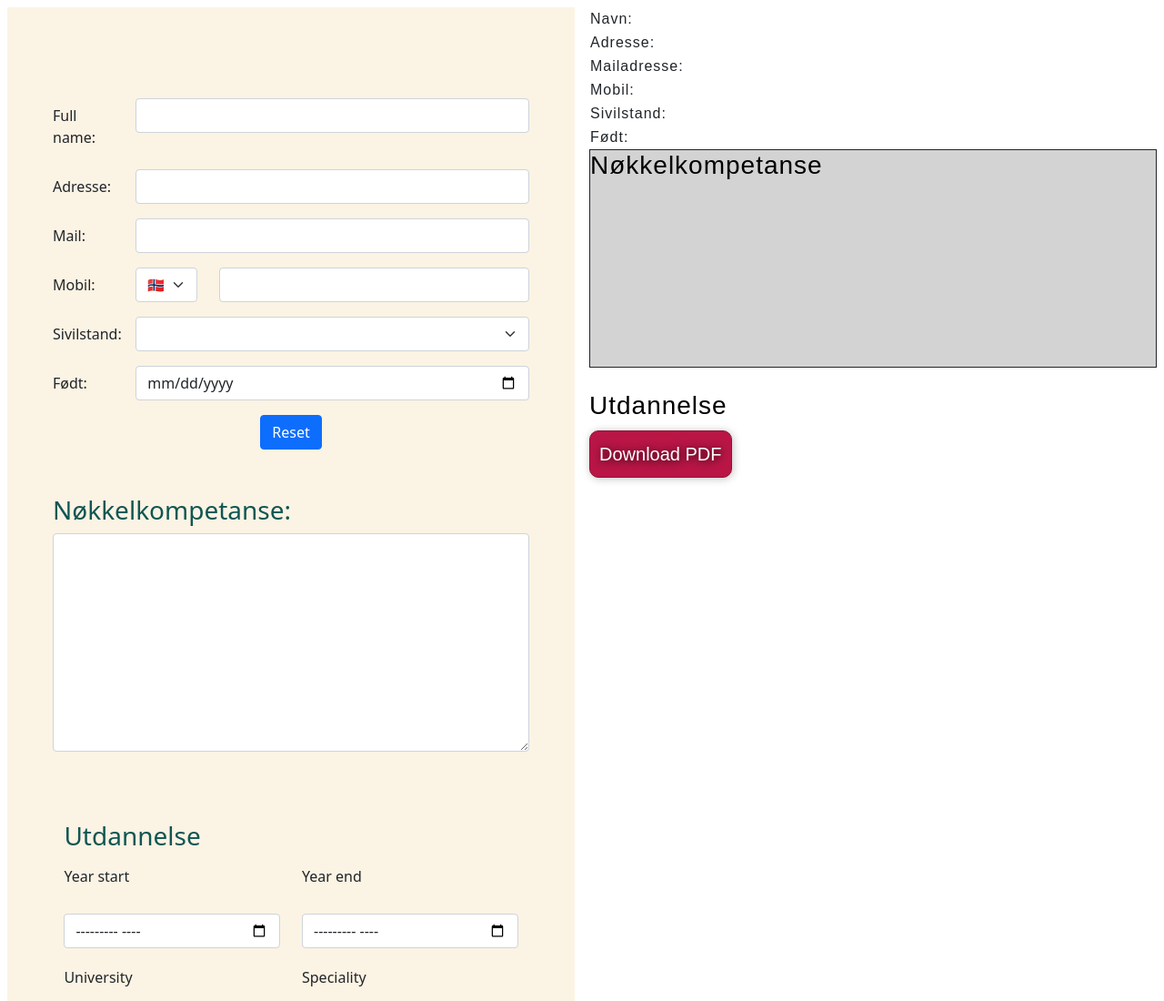
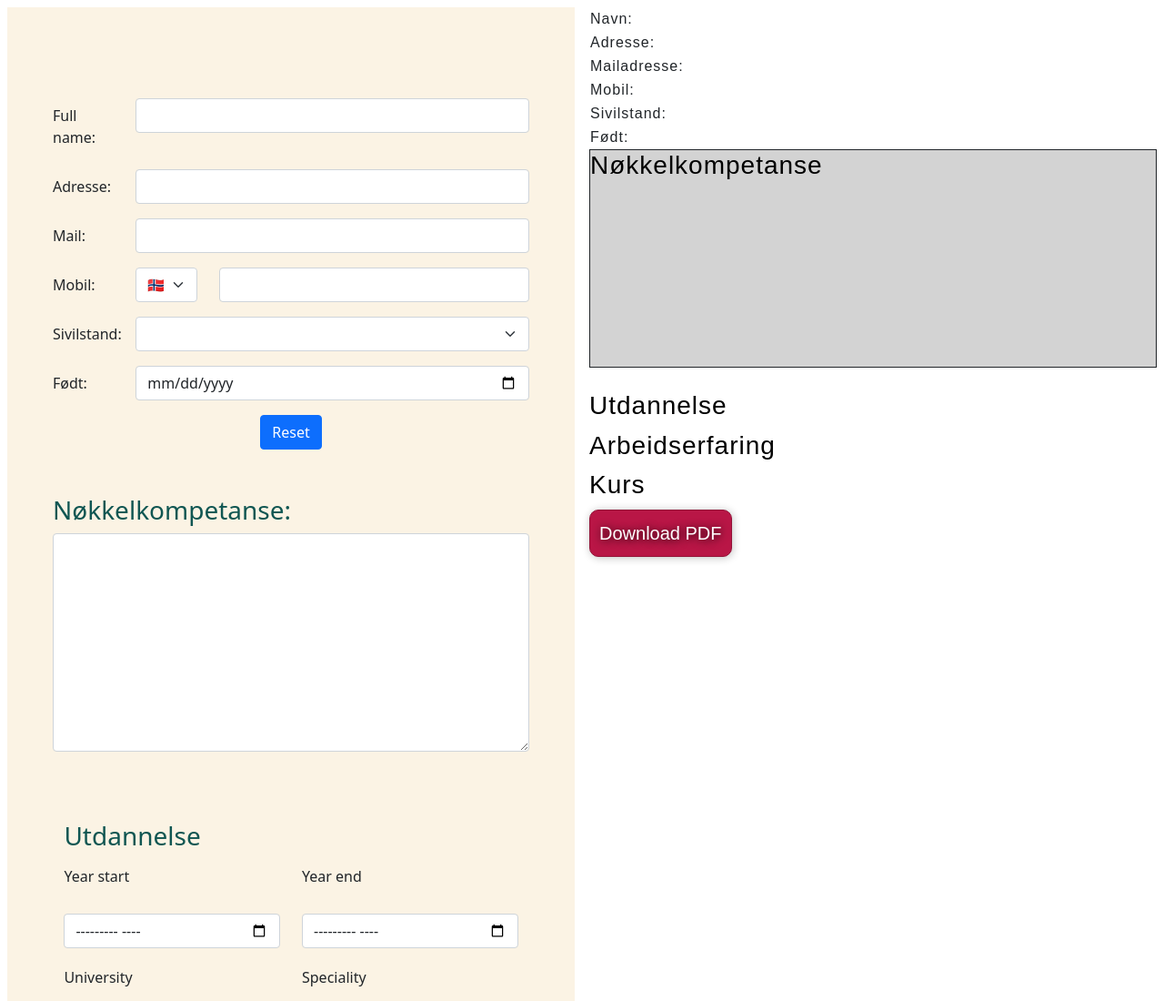
Before and after one commit to Rolf85no/interaktivCV, a Flask app: page / in a window 1280 px wide. Shown: the top 1100 px of the page at 91% size. Run offline with Flask 2, Linux system fonts and the light colour scheme; some libraries are stand-ins or nearby versions.

Commit message:
Add files via upload
Gjør sånn at bare den nederste knappen synes når det legges til linjer. Få implementert andre opplysninger og jobb med layout.

```diff
--- a/static/main.js
+++ b/static/main.js
@@ -1,10 +1,14 @@
 // Har ikke fått en måte å endre onkeyup og onchange verdier etterhvert som jeg legger til rader.
 
-function copyText(textForm, textCv){
+function copyText(textForm){
+    var textCvName = 'cv' + textForm.id;
+    textCv = document.getElementById(textCvName);
     textCv.innerHTML = textForm.value.trim();
 }
 
-function copyYear(dateStart, dateEnd, dateCv){
+function copyYear(dateStart, dateEnd){
+    var textCvName = 'cv' + dateStart.id;
+    dateCv = document.getElementById(textCvName);
     dateEnd.min = dateStart.value;
     dateCv.innerHTML = dateStart.value + " - " + dateEnd.value;
 }
@@ -19,17 +23,25 @@ function reset(formData){
 
 var i = 0;
 
-function addLine(firstRow, cvFirstRow){
+function addLine(firstRow){
+    /*document.getElementById('myTable').rows.namedItem('cvutdanning_row')*/
     i++;
     var x,y;
+    var textCvName = 'cv' + firstRow.id;
+    var cvFirstRow = document.getElementById(textCvName);
     var newRow = firstRow.cloneNode(true);
     var cvNewRow = cvFirstRow.cloneNode(true);
-
     newRow.id = newRow.id + i;
     cvNewRow.id = cvNewRow.id + i;
 
+    // Raden med hoved-id f.eks school
+    var yearRow = firstRow.children[1];
+    yearRow.id = yearRow.id + i;
+
+    // Selecter alle input-columns
     x =newRow.querySelectorAll('.form-control');
     x[1].min = '';
+    // Selecter alle td innenfor raden i CV
     z = cvNewRow.getElementsByTagName('td');
 
     for(y = 0; y < x.length; y++){
--- a/templates/index.html
+++ b/templates/index.html
@@ -181,12 +183,12 @@
                             <!---------------Kurs-row------------>
                             <div id="kurs_row">
 
-                                <div id="kursYear_head" class="row mb-3">
+                                <div class="row mb-3">
                                     <label for="yearKurs" class="col-md-6 col-form-label"><h5>Year start</h5></label>
                                     <label for="yearKursEnd" class="col-md-6 col-form-label"><h5>Year end</h5></label>
                                 </div>
                             <!---------------------Kurs year-------------->
-                                <div class="row mb-3">
+                                <div class="row mb-3" id="kurs" onchange ="copyYear(document.getElementById(this.id).children[0].firstElementChild, document.getElementById(this.id).children[1].firstElementChild)">
                                     <div class="col-md-6">
                                         <input type="month" class="form-control" id="yearKurs">
                                     </div>
@@ -227,42 +231,62 @@
                     <table>
                         <tr>
                             <td> Navn: </td>
-                            <td><div id="cvNavn"> </div></td>
+                            <td><div id="cvnavn"> </div></td>
                         </tr>
                         <tr>
                             <td> Adresse: </td>
-                            <td><div id="cvAdresse"> </div></td>
+                            <td><div id="cvadresse"> </div></td>
                         </tr>
                         <tr>
                             <td> Mailadresse: </td>
-                            <td><div id="cvMail"> </div></td>
+                            <td><div id="cvmail"> </div></td>
                         </tr>
                         <tr>
                             <td> Mobil: </td>
-                            <td><div id="cvMobil"> </div></td>
+                            <td><div id="cvmobil"> </div></td>
                         </tr>
                         <tr>
                             <td> Sivilstand: </td>
-                            <td><div id="cvSivilstand"> </div></td>
+                            <td><div id="cvsivilstand"> </div></td>
                         </tr>
                         <tr>
                             <td> Født: </td>
-                            <td><div id="cvFodt"> </div></td>
+                            <td><div id="cvfodt"> </div></td>
                         </tr>
                     </table>
                     <div id="cvBox">
                         <h3>Nøkkelkompetanse</h3>
-                        <pre id="cvKompetanse"> </pre>
+                        <pre id="cvkompetanse"> </pre>
                     </div>
 
                     <h3> Utdannelse</h3>
-                    <table id="myTable">
+                    <table id="utdanningTable">
                         <tr id="cvutdanning_row">
                             <td id="cvyearEd"> </td>
                             <td id="cvuniversity"></td>
                             <td id="cvspeciality"> </td>
                         </tr>
 
+                    </table>
+
+                    <h3> Arbeidserfaring</h3>
+                    <table id="edTable">
+                        <tbody>
+                        <tr id="cvwork_row">
+                            <td id="cvyearWork"> </td>
+                            <td id="cvcompany"></td>
+                            <td id="cvtitle"> </td>
+                        </tr>
+                        </tbody>
+                    </table>
+
+                    <h3> Kurs</h3>
+                    <table id="kursTable">
+                        <tr id="cvkurs_row">
+                            <td id="cvyearKurs"> </td>
+                            <td id="cvplace"></td>
+                            <td id="cvcourse"> </td>
+                        </tr>
                     </table>
 
                         <button class="download"> Download PDF </button>
```
Also changed, not shown: other parts of templates/index.html (+33 -29 lines).
